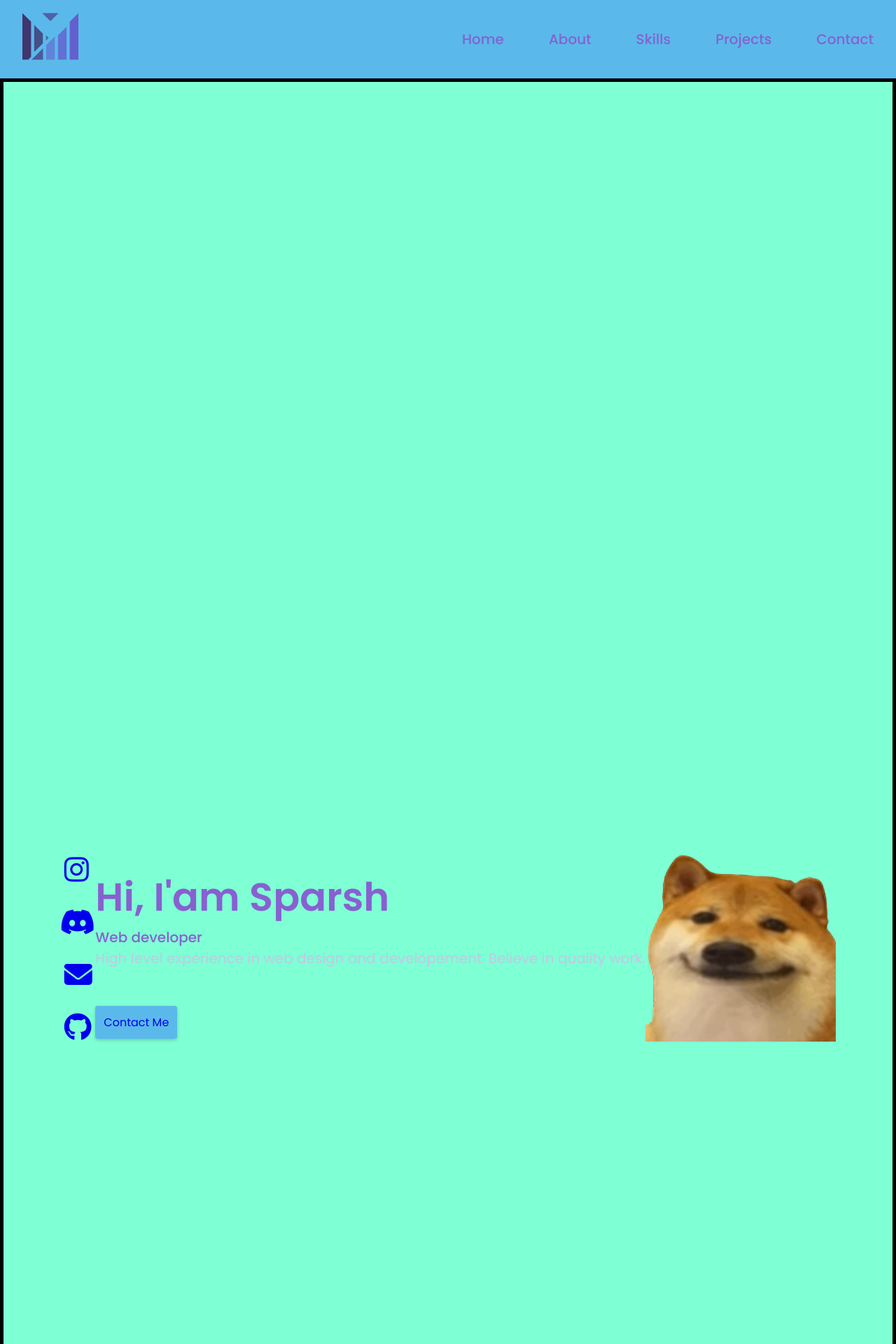
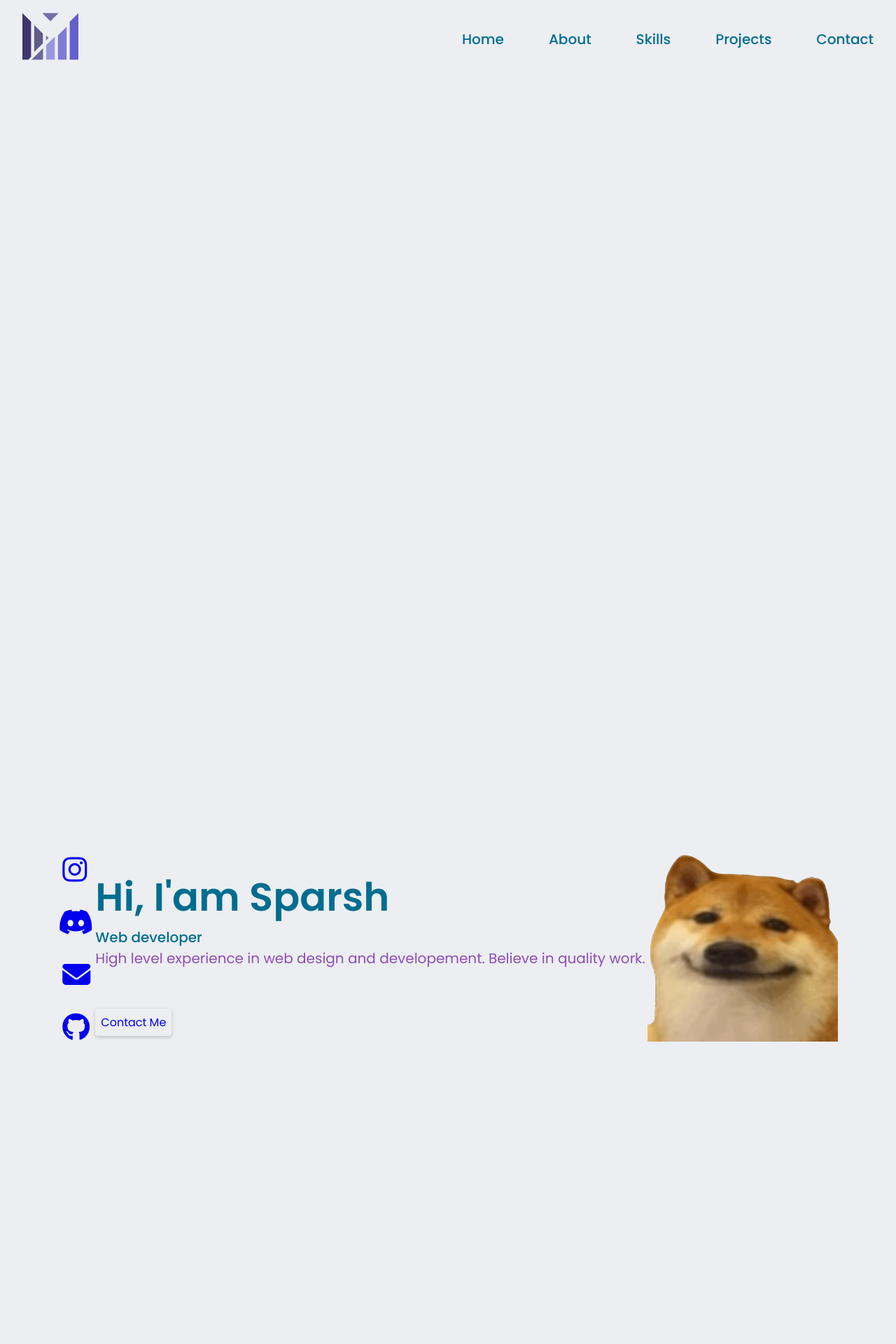
Before and after one commit to SparshChaurasia/Portfolio, a Django app: page / in a window 1280 px wide. Shown: the top 1920 px of the page at 70% size. Run offline with Django 3.2, Linux system fonts and the light colour scheme; some libraries are stand-ins or nearby versions.

Commit message:
improved color design

```diff
--- a/static/css/style.css
+++ b/static/css/style.css
@@ -10,12 +10,11 @@
     /*========== Colors ==========*/
     /* --hue-color: 250; */
 
-    --first-color: #5680E9;
-    --title-color: #8860D0;
-    --title-color-secondary: #3b292969;
-    --text-color: #C1C8E4;
-    --body-color: #5AB9EA;
-    --body-color-light: #84CEEB;
+    --primary-color: #ECEEF2;
+    --secondary-color: #F07268;
+    --title-color: #006D8F;
+    --text-color: #8F4DB8;
+    --text-color-light: #cfa7e7;
 
     /*========== Font and typography ==========*/
     --body-font: 'Poppins', sans-serif;
@@ -63,7 +62,7 @@
 body {
     font-family: var(--body-font);
     font-size: var(--normal-font-size);
-    background-color: var(--body-color);
+    background-color: var(--primary-color);
     color: var(--text-color);
 }
 
@@ -122,7 +126,7 @@ img {
     scroll-snap-align: start;
 
     padding: 3rem 5rem;
-    border: 5px solid black;
+    /* border: 5px solid black; */
 }
 
 .section__title {
@@ -296,26 +246,10 @@ img {
     width: 5rem;
 }
 
-
-/* .a,
-.b {
-    height: 100%;
-}
-.a {
-    clip-path: polygon(0 0, 100% 0, 100% 100%, 0 calc(100% - 80px));
-    background: #FE8F8F;
-}
-.b {
-    clip-path: polygon(0 0, 100% 80px, 100% 100%, 0 100%);
-    margin-top: -60px;
-    background: rgb(100, 100, 211);
-} */
-
 /*==================== SECTION ====================*/
-
 /*=============== Hero Section ===============*/
 .hero {
-    background-color: aquamarine;
+    background-color: var(--primary-color);
     display: flex;
     align-items: center;
     justify-content: space-evenly;
```
Also changed, not shown: other parts of static/css/style.css (+20 -66 lines), templates/index.html (+15 -16 lines), db.sqlite3.
